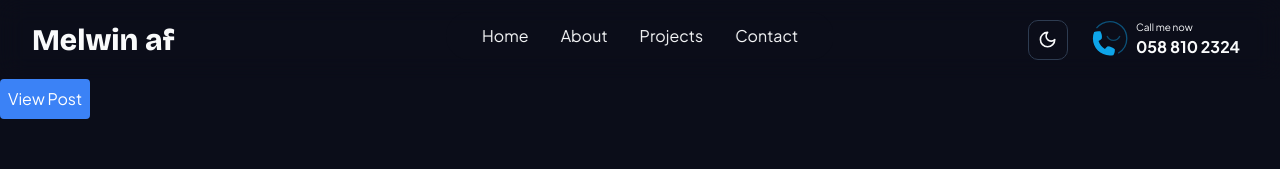
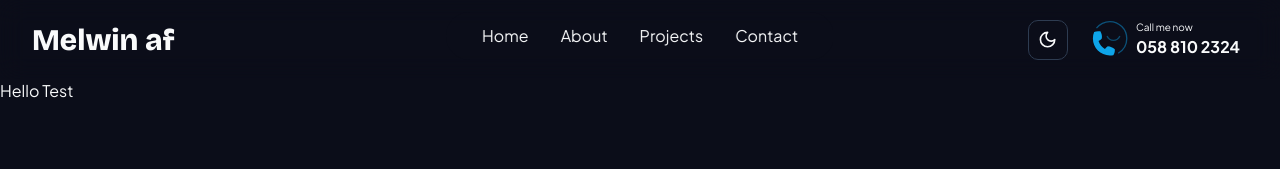
Before and after one commit to itzTedx/portfolio-melwin, a Next.js app: page /test in a window 1280 px wide. Shown: the top 169 px of the page. Built offline with nearby package versions, Linux system fonts and the light colour scheme.

Commit message:
Added: Default routes for project intercepting routes

```diff
--- a/package.json
+++ b/package.json
@@ -30,6 +30,7 @@
     "react-hook-form": "^7.53.0",
     "react-icons": "^5.3.0",
     "resend": "^4.0.0",
+    "sharp": "^0.33.5",
     "sonner": "^1.5.0",
     "tailwind-merge": "^2.5.2",
     "tailwindcss-animate": "^1.0.7",
--- /dev/null
+++ b/src/app/(test)/test/[slug]/page.tsx
@@ -0,0 +1,9 @@
+export default function ProjectPage({ params }: { params: { slug: string } }) {
+  // const project = getProjectBySlug(params.slug);
+
+  // if (!project) notFound();
+
+  console.log(params);
+
+  return <div></div>;
+}
--- a/src/app/(test)/test/page.tsx
+++ b/src/app/(test)/test/page.tsx
@@ -1,30 +1,12 @@
 "use client";
 
+import Link from "next/link";
 import { useState } from "react";
-import PostPopup from "./popup";
 
 const PostPage = () => {
-  const [isPopupOpen, setIsPopupOpen] = useState(false);
-
-  const openPopup = () => setIsPopupOpen(true);
-  const closePopup = () => setIsPopupOpen(false);
-
   return (
     <div>
-      <button
-        onClick={openPopup}
-        className="rounded bg-blue-500 p-2 text-white"
-      >
-        View Post
-      </button>
-
-      {isPopupOpen && (
-        <PostPopup
-          imageUrl="https://example.com/your-image.jpg"
-          description="This is the image description."
-          onClose={closePopup}
-        />
-      )}
+      <Link href={`/projects/${"hello"}`}>Hello Test</Link>
     </div>
   );
 };
--- /dev/null
+++ b/src/app/@modal/(.)projects/[slug]/default.tsx
@@ -0,0 +1,3 @@
+export default function Default() {
+  return null;
+}
--- /dev/null
+++ b/src/app/@modal/(.)projects/default.tsx
@@ -0,0 +1,3 @@
+export default function Default() {
+  return null;
+}
```
Also changed, not shown: 1 other file (tests, documents, lock files or other folders).
